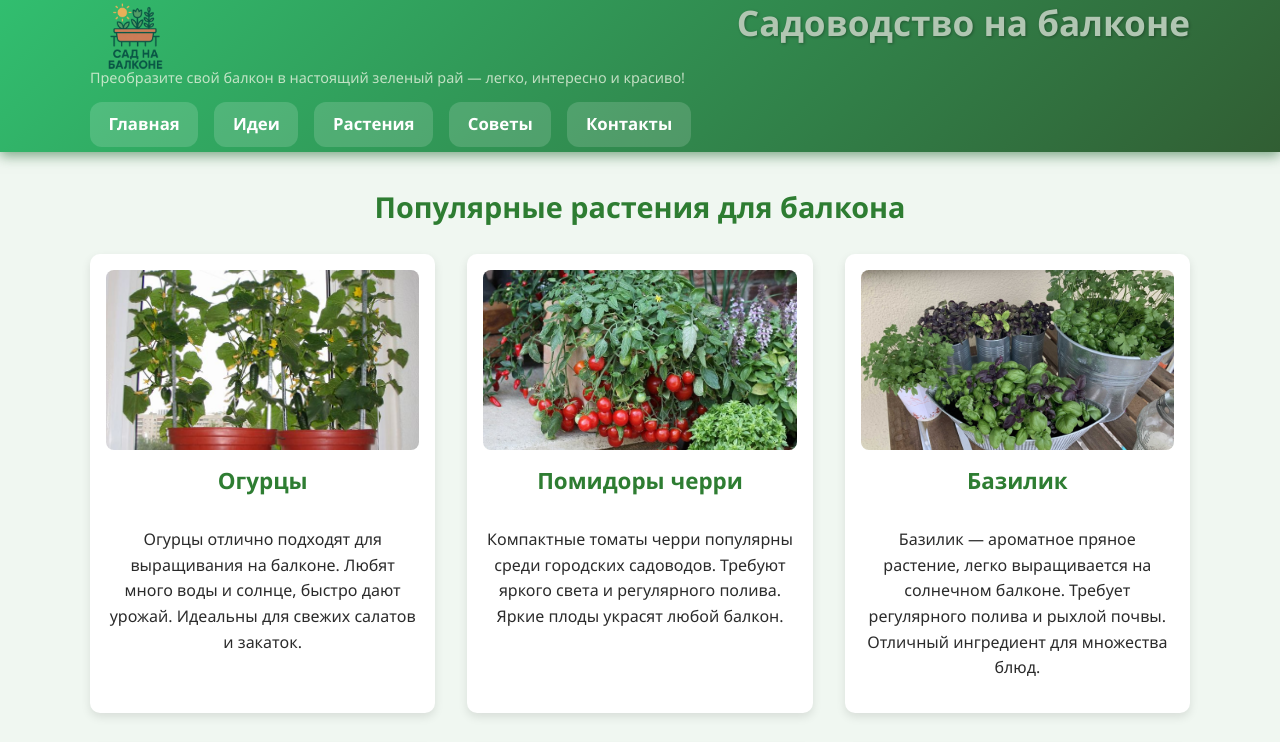
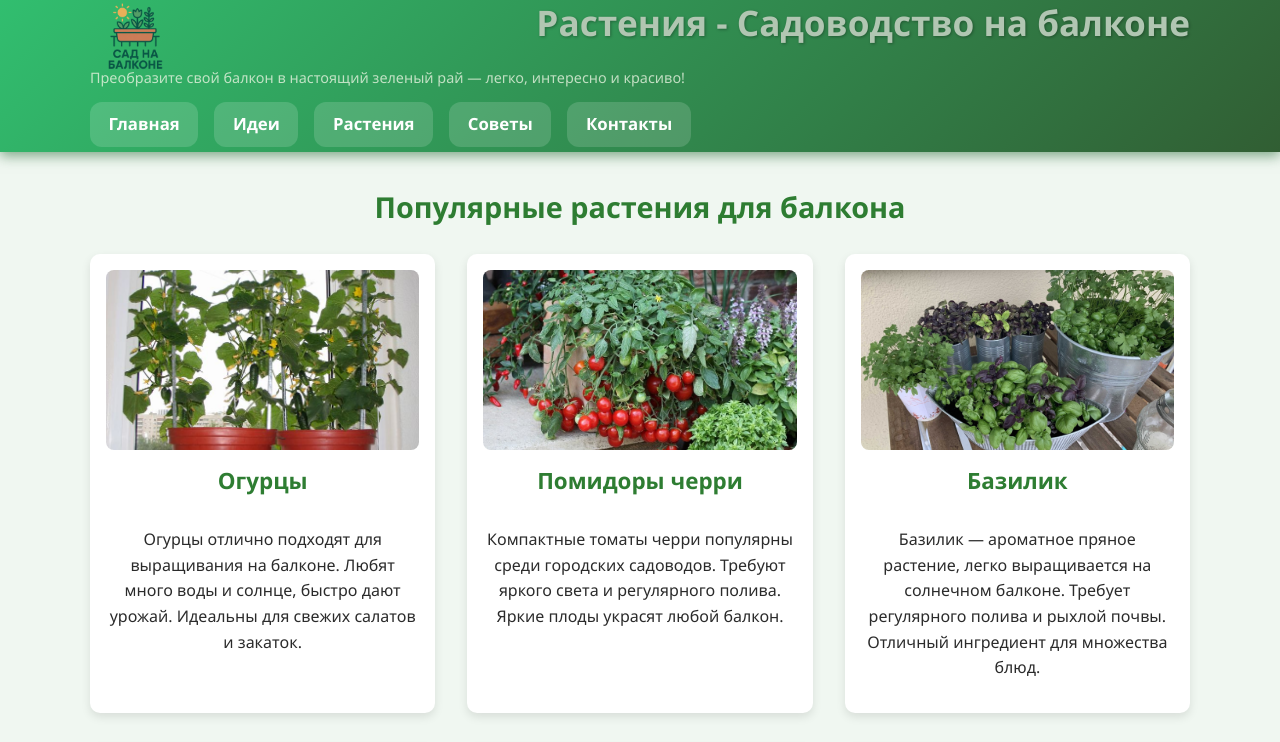
Before and after one commit to vasizmailov2001-creator/vasizmailov2001-creator.github.io, a plain HTML site: page plants.html in a window 1280 px wide. Shown: the top 742 px of the page. Drawn offline with Linux system fonts and the light colour scheme.

Commit message:
Update plants.html

```diff
--- a/plants.html
+++ b/plants.html
@@ -13,7 +13,7 @@
     <div class="logo-container">
       <img src="Ogród na balkonie.png" alt="Логотип сайта" class="logo" />
     </div>
-    <h1 tabindex="0">Садоводство на балконе</h1>
+    <h1 tabindex="0">Растения - Садоводство на балконе</h1>
     <p class="tagline">Преобразите свой балкон в настоящий зеленый рай — легко, интересно и красиво!</p>
     <nav aria-label="Главное меню">
       <ul>
```
